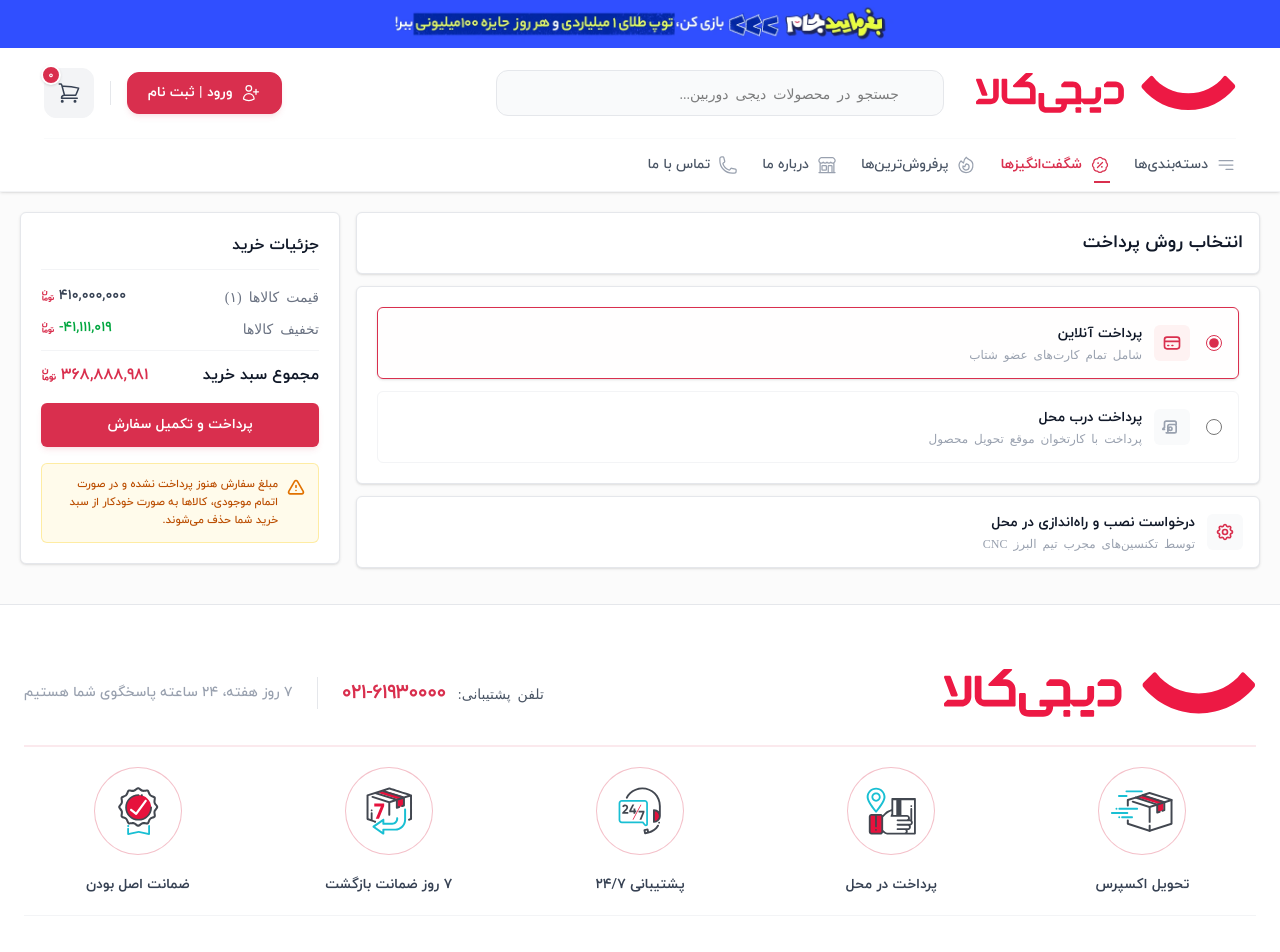
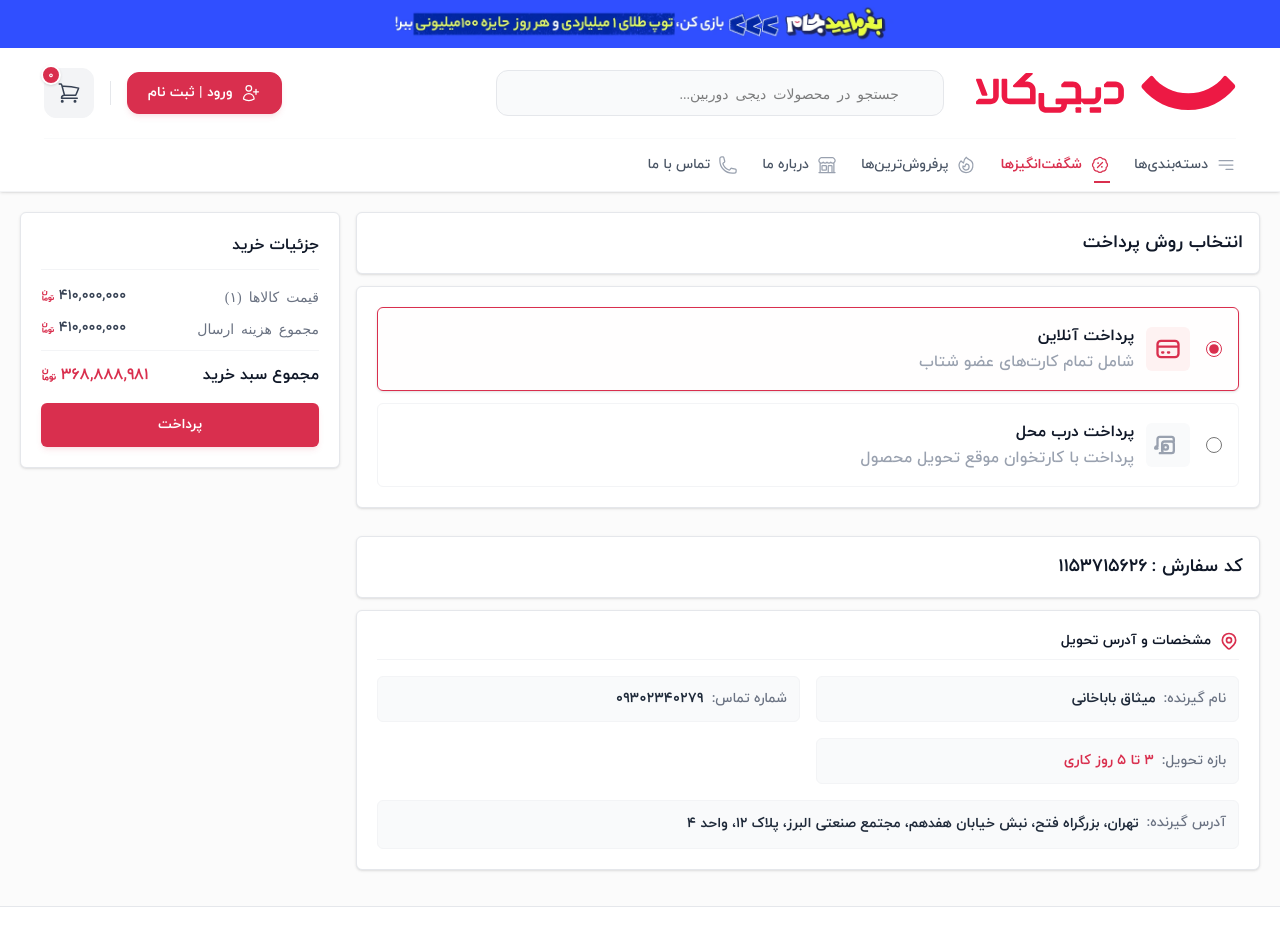
Before and after one commit to MisaqArtist7/shop, a Next.js app: page /checkout/payment in a window 1280 px wide. Shown: the top 952 px of the page. Built offline with nearby package versions, Linux system fonts and the light colour scheme.

Commit message:
design payment page

```diff
--- a/_components/shared/Footer/Footer.tsx
+++ b/_components/shared/Footer/Footer.tsx
@@ -63,9 +63,9 @@
                     </div>
 
                     {/* ستون خبرنامه */}
-                    <div className="col-span-2">
+                    <div className="col-span-2 font-medium">
                         <h4 className="font-black text-gray-900 mb-4 text-lg">عضویت در خبرنامه</h4>
-                        <p className="text-sm text-gray-500 mb-6 leading-6">با عضویت در خبرنامه از جدیدترین محصولات و تخفیف‌ها باخبر شوید.</p>
+                        <p className=" text-gray-500 mb-6 leading-6">با عضویت در خبرنامه از جدیدترین محصولات و تخفیف‌ها باخبر شوید.</p>
                         <div className="flex gap-2 max-w-md">
                             <input type="email" placeholder="ایمیل خود را وارد کنید" className="w-full bg-gray-50 border border-gray-200 rounded-xl px-5 py-4 text-sm outline-none focus:ring-2 focus:ring-[#D92F4E]/20" />
                             <button className="bg-[#D92F4E] text-white px-8 rounded-xl font-bold transition shadow-lg shadow-[#D92F4E]/30">عضویت</button>
@@ -73,7 +73,7 @@
                     </div>
                 </div>
 
-                <div className="text-center pt-6 text-sm text-gray-400 border-t-2 border-[#D92F4E]/10 mt-12">
+                <div className="text-center pt-6 font-medium text-sm text-gray-400 border-t-2 border-[#D92F4E]/10 mt-12">
                     <p>© ۱۴۰۳. تمامی حقوق برای البرز سی‌ان‌سی محفوظ است.</p>
                 </div>
             </div>
--- a/app/(marketing)/checkout/payment/page.tsx
+++ b/app/(marketing)/checkout/payment/page.tsx
@@ -40,14 +40,14 @@
                                 className="w-4 h-4 text-[#D92F4E] focus:ring-[#D92F4E] cursor-pointer accent-[#D92F4E]"
                             />
                             <div className="flex items-center gap-3">
-                                <div className={`p-2 rounded-md ${paymentMethod === 'online' ? 'bg-red-50 text-[#D92F4E]' : 'bg-gray-50 text-gray-400'}`}>
-                                    <svg className="w-5 h-5" fill="none" stroke="currentColor" viewBox="0 0 24 24">
+                                <div className={`flex-row-center p-2 rounded-md ${paymentMethod === 'online' ? 'bg-red-50 text-[#D92F4E]' : 'bg-gray-50 text-gray-400'}`}>
+                                    <svg className="w-7 h-7" fill="none" stroke="currentColor" viewBox="0 0 24 24">
                                         <path stroke-linecap="round" stroke-linejoin="round" stroke-width="2" d="M3 10h18M7 15h1m4 0h1m-7 4h12a3 3 0 003-3V8a3 3 0 00-3-3H6a3 3 0 00-3 3v8a3 3 0 003 3z" />
                                     </svg>
                                 </div>
                                 <div>
-                                    <span className="block font-bold text-sm text-gray-900">پرداخت آنلاین</span>
-                                    <span className="block text-xs text-gray-400 mt-0.5">شامل تمام کارت‌های عضو شتاب</span>
+                                    <span className="block font-bold text-gray-900">پرداخت آنلاین</span>
+                                    <span className="block text-gray-400 mt-0.5 font-medium">شامل تمام کارت‌های عضو شتاب</span>
                                 </div>
                             </div>
                         </label>
@@ -69,34 +69,63 @@
                                 className="w-4 h-4 text-[#D92F4E] focus:ring-[#D92F4E] cursor-pointer accent-[#D92F4E]"
                             />
                             <div className="flex items-center gap-3">
-                                <div className={`p-2 rounded-md ${paymentMethod === 'delivery' ? 'bg-red-50 text-[#D92F4E]' : 'bg-gray-50 text-gray-400'}`}>
-                                    <svg className="w-5 h-5" fill="none" stroke="currentColor" viewBox="0 0 24 24">
+                                <div className={`flex-row-center p-2 rounded-md ${paymentMethod === 'delivery' ? 'bg-red-50 text-[#D92F4E]' : 'bg-gray-50 text-gray-400'}`}>
+                                    <svg className="w-7 h-7" fill="none" stroke="currentColor" viewBox="0 0 24 24">
                                         <path stroke-linecap="round" stroke-linejoin="round" stroke-width="2" d="M17 9V7a2 2 0 00-2-2H5a2 2 0 00-2 2v6a2 2 0 00-2 2h2m2 4h10a2 2 0 002-2v-6a2 2 0 00-2-2H9a2 2 0 00-2 2v6a2 2 0 002 2zm7-5a2 2 0 11-4 0 2 2 0 014 0z" />
                                     </svg>
                                 </div>
                                 <div>
-                                    <span className="block font-bold text-sm text-gray-900">پرداخت درب محل</span>
-                                    <span className="block text-xs text-gray-400 mt-0.5">پرداخت با کارتخوان موقع تحویل محصول</span>
+                                    <span className="block font-bold text-gray-900">پرداخت درب محل</span>
+                                    <span className="block text-gray-400 mt-0.5 font-medium">پرداخت با کارتخوان موقع تحویل محصول</span>
                                 </div>
                             </div>
                         </label>
 
                     </div>
 
-                    {/* گزینه خدمات نصب در محل (ثابت و اطلاعاتی) */}
-                    <div className="bg-white border border-gray-200 rounded-md p-4 flex items-center gap-3 shadow-sm">
-                        <div className="p-2 bg-gray-50 text-[#D92F4E] rounded-md shrink-0">
-                            <svg className="w-5 h-5" fill="none" stroke="currentColor" viewBox="0 0 24 24">
-                                <path stroke-linecap="round" stroke-linejoin="round" stroke-width="2" d="M10.325 4.317c.426-1.756 2.924-1.756 3.35 0a1.724 1.724 0 002.573 1.066c1.543-.94 3.31.826 2.37 2.37a1.724 1.724 0 001.065 2.572c1.756.426 1.756 2.924 0 3.35a1.724 1.724 0 00-1.066 2.573c.94 1.543-.826 3.31-2.37 2.37a1.724 1.724 0 00-2.572 1.065c-.426 1.756-2.924 1.756-3.35 0a1.724 1.724 0 00-2.573-1.066c-1.543.94-3.31-.826-2.37-2.37a1.724 1.724 0 00-1.065-2.572c-1.756-.426-1.756-2.924 0-3.35a1.724 1.724 0 001.066-2.573c-.94-1.543.826-3.31 2.37-2.37.996.608 2.296.07 2.572-1.065z" />
-                                <path stroke-linecap="round" stroke-linejoin="round" stroke-width="2" d="M15 12a3 3 0 11-6 0 3 3 0 016 0z" />
+                    <div className="bg-white border border-gray-200 rounded-md p-4 flex items-center justify-between shadow-sm mt-7">
+                        <h2 className="font-bold text-lg text-gray-900 flex-row-center gap-1">
+                            کد سفارش :
+                            <span>۱۱۵۳۷۱۵۶۲۶</span>
+                        </h2>
+                    </div>
+
+                    <div className="bg-white border border-gray-200 rounded-md p-5 shadow-sm space-y-4">
+                        {/* هدر کوچک بخش مشخصات */}
+                        <div className="flex items-center gap-2 pb-2 border-b border-gray-100">
+                            <svg className="w-5 h-5 text-[#D92F4E]" fill="none" stroke="currentColor" viewBox="0 0 24 24">
+                                <path strokeLinecap="round" strokeLinejoin="round" strokeWidth="2" d="M17.657 16.657L13.414 20.9a1.998 1.998 0 01-2.827 0l-4.244-4.243a8 8 0 1111.314 0z" />
+                                <path strokeLinecap="round" strokeLinejoin="round" strokeWidth="2" d="M15 11a3 3 0 11-6 0 3 3 0 016 0z" />
                             </svg>
+                            <h3 className="font-bold text-sm text-gray-900">مشخصات و آدرس تحویل</h3>
                         </div>
-                        <div>
-                            <span className="block font-bold text-sm text-gray-900">درخواست نصب و راه‌اندازی در محل</span>
-                            <span className="block text-xs text-gray-400 mt-0.5">توسط تکنسین‌های مجرب تیم البرز CNC</span>
+
+                        {/* اطلاعات به صورت گرید منظم */}
+                        <div className="grid grid-cols-1 sm:grid-cols-2 gap-4 text-sm">
+                            <div className="flex items-center gap-2 bg-gray-50 p-3 rounded-md border border-gray-100">
+                                <span className="text-gray-500 font-medium shrink-0">نام گیرنده:</span>
+                                <span className="font-bold text-gray-800">میثاق باباخانی</span>
+                            </div>
+
+                            <div className="flex items-center gap-2 bg-gray-50 p-3 rounded-md border border-gray-100">
+                                <span className="text-gray-500 font-medium shrink-0">شماره تماس:</span>
+                                <span className="font-bold text-gray-800 tracking-wide">۰۹۳۰۲۳۴۰۲۷۹</span>
+                            </div>
+
+                            <div className="flex items-center gap-2 bg-gray-50 p-3 rounded-md border border-gray-100">
+                                <span className="text-gray-500 font-medium shrink-0">بازه تحویل:</span>
+                                <span className="font-bold text-[#D92F4E]">۳ تا ۵ روز کاری</span>
+                            </div>
+
+                            {/* بخش آدرس (به صورت عریض در کل عرض گرید) */}
+                            <div className="sm:col-span-2 flex items-start gap-2 bg-gray-50 p-3 rounded-md border border-gray-100">
+                                <span className="text-gray-500 font-medium shrink-0">آدرس گیرنده:</span>
+                                <span className="font-bold text-gray-800 leading-relaxed">
+                                    تهران، بزرگراه فتح، نبش خیابان هفدهم، مجتمع صنعتی البرز، پلاک ۱۲، واحد ۴
+                                </span>
+                            </div>
                         </div>
                     </div>
-
                 </div>
 
                 {/* ستون چپ: فاکتور نهایی و جزئیات خرید */}
@@ -116,10 +145,10 @@
                         </div>
 
                         <div className="flex items-center justify-between text-gray-500">
-                            <span>تخفیف کالاها</span>
-                            <div className="flex items-center gap-1 font-semibold text-green-600">
-                                <span>۴۱,۱۱۱,۰۱۹-</span>
-                                <svg className="w-3.5 h-3.5 text-green-600"><use href="#toman"></use></svg>
+                            <span>مجموع هزینه ارسال</span>
+                            <div className="flex items-center gap-1 font-semibold text-gray-700">
+                                <span>۴۱۰,۰۰۰,۰۰۰</span>
+                                <svg className="w-3.5 h-3.5 text-gray-400"><use href="#toman"></use></svg>
                             </div>
                         </div>
 
@@ -134,18 +163,8 @@
 
                     {/* دکمه ثبت سفارش و هدایت به درگاه یا اتمام فرآیند */}
                     <Link href='/checkout/payment' className="w-full text-white py-3 rounded-md font-bold bg-[#D92F4E] hover:bg-[#b8233f] shadow-md shadow-[#D92F4E]/10 transition duration-300 cursor-pointer text-center block text-sm">
-                        پرداخت و تکمیل سفارش
+                        پرداخت
                     </Link>
-
-                    {/* باکس هشدار عدم پرداخت */}
-                    <div className="bg-amber-50 border border-amber-200/70 rounded-md p-3 flex gap-2">
-                        <svg className="w-5 h-5 text-amber-600 shrink-0 mt-0.5" fill="none" stroke="currentColor" viewBox="0 0 24 24">
-                            <path stroke-linecap="round" stroke-linejoin="round" stroke-width="2" d="M12 9v2m0 4h.01m-6.938 4h13.856c1.54 0 2.502-1.667 1.732-3L13.732 4c-.77-1.333-2.694-1.333-3.464 0L3.34 16c-.77 1.333.192 3 1.732 3z" />
-                        </svg>
-                        <p className="text-[11px] text-amber-700 leading-relaxed font-medium">
-                            مبلغ سفارش هنوز پرداخت نشده و در صورت اتمام موجودی، کالاها به صورت خودکار از سبد خرید شما حذف می‌شوند.
-                        </p>
-                    </div>
 
                 </div>
 
--- a/app/globals.css
+++ b/app/globals.css
@@ -46,6 +46,10 @@
   flex-direction: column;
   justify-content: center;
   align-items: center;
+}
+
+input {
+  outline: none;
 }
 
 .container {
```
